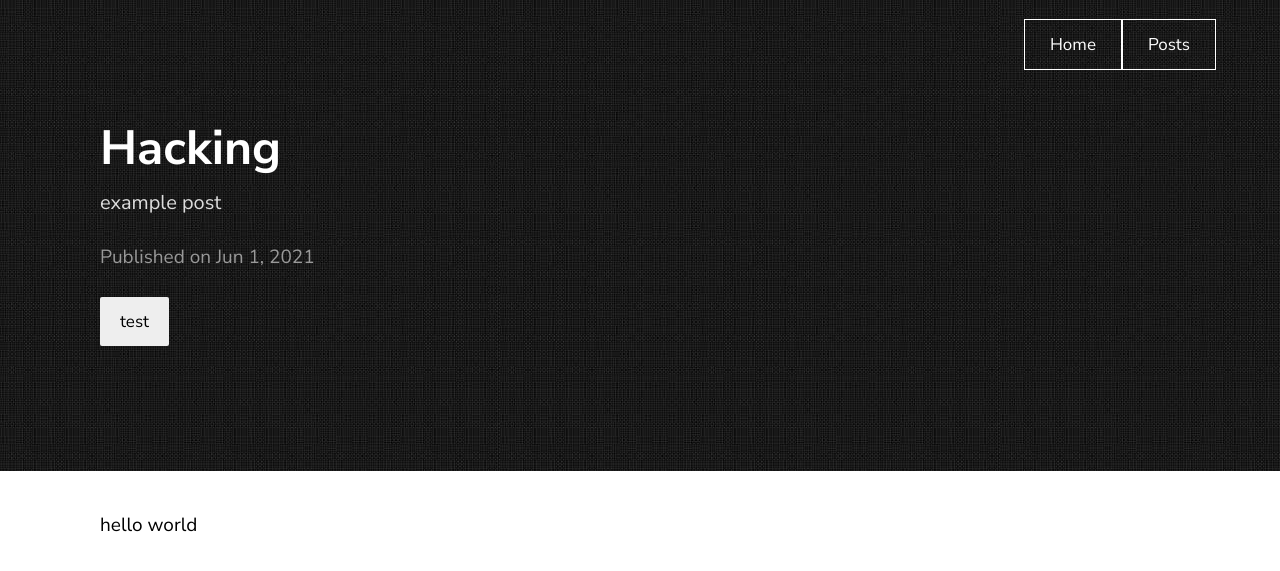
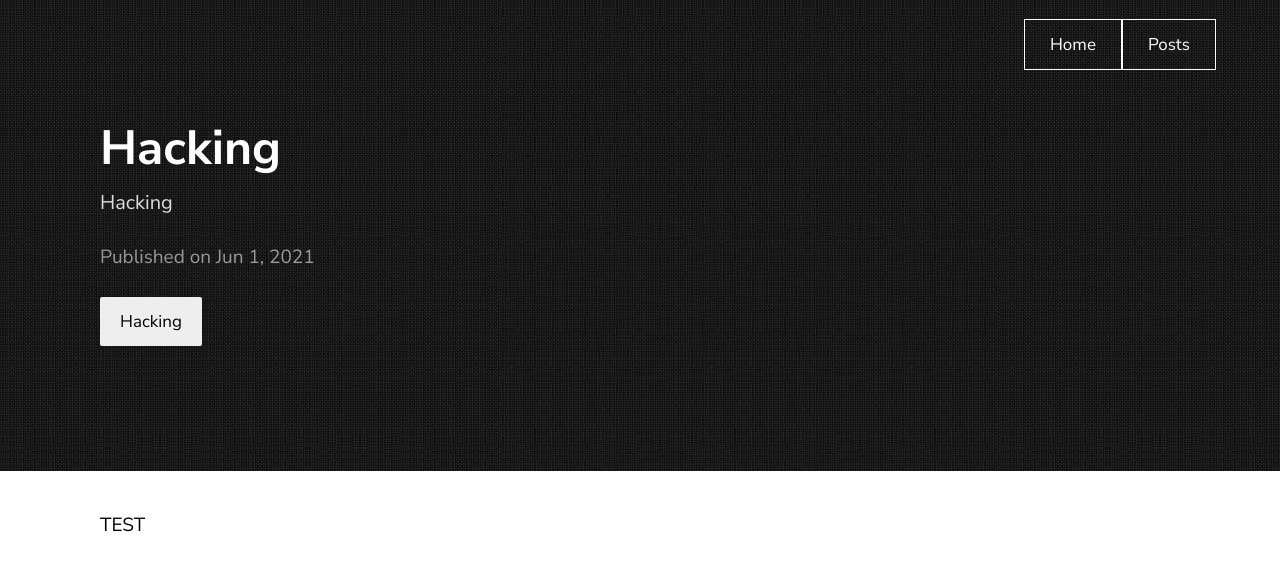
Before and after one commit to Developers-Official/hackintoanetwork.github.io, a Jekyll site: the page built from _posts/2021-06-01-Test-post.markdown, in a window 1280 px wide. Shown: the top 571 px of the page. Built offline with Jekyll 4.4.1, drawn with Linux system fonts in a browser that asks for light colours.

Commit message:
Update 2021-06-01-Test-post.markdown

```diff
--- a/_posts/2021-06-01-Test-post.markdown
+++ b/_posts/2021-06-01-Test-post.markdown
@@ -1,8 +1,8 @@
 ---
 layout: post
 title:  "Hacking"
-description: example post
+description: Hacking
 date:   2021-06-01 00:00:00
-categories: test
+categories: Hacking
 ---
-hello world
+TEST
```
